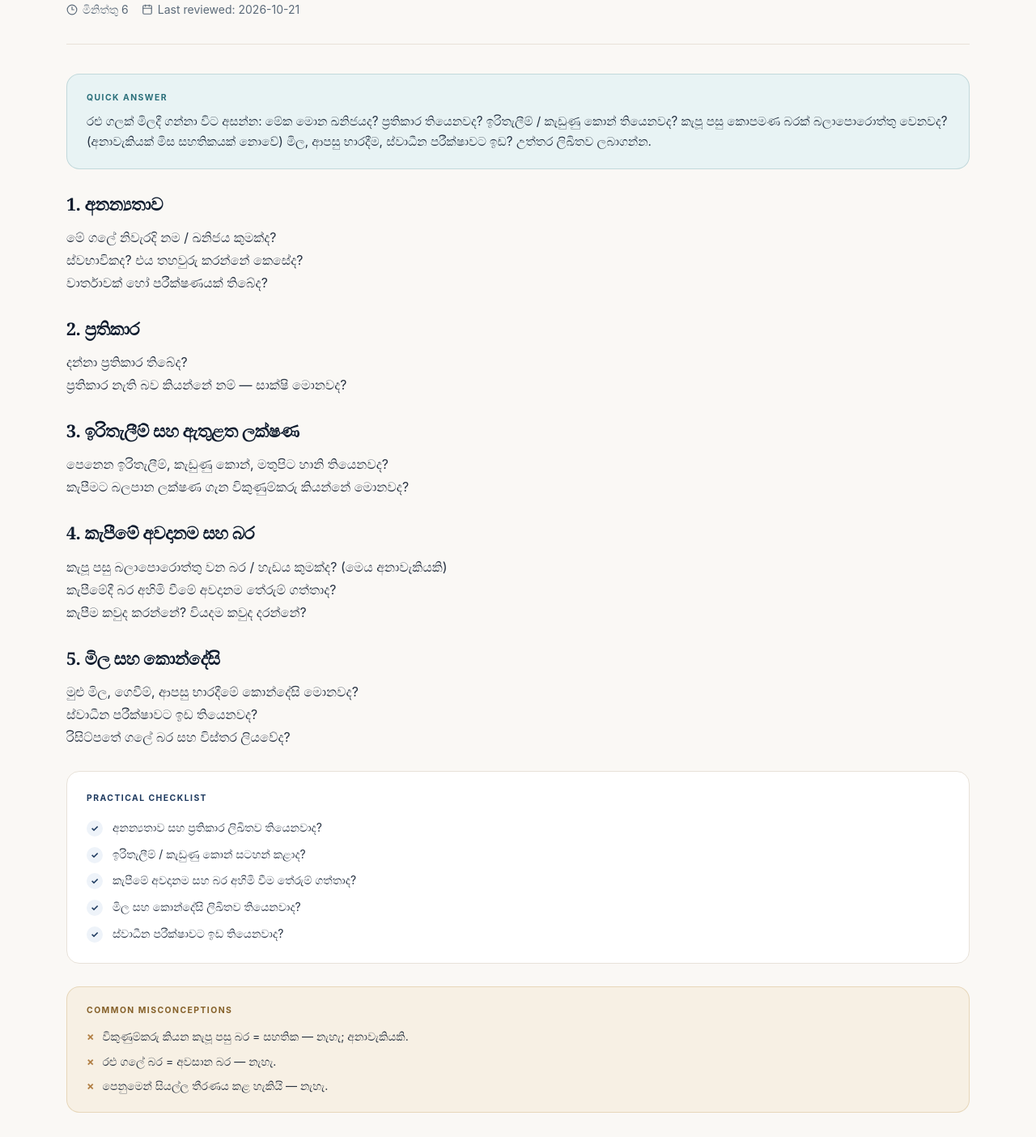
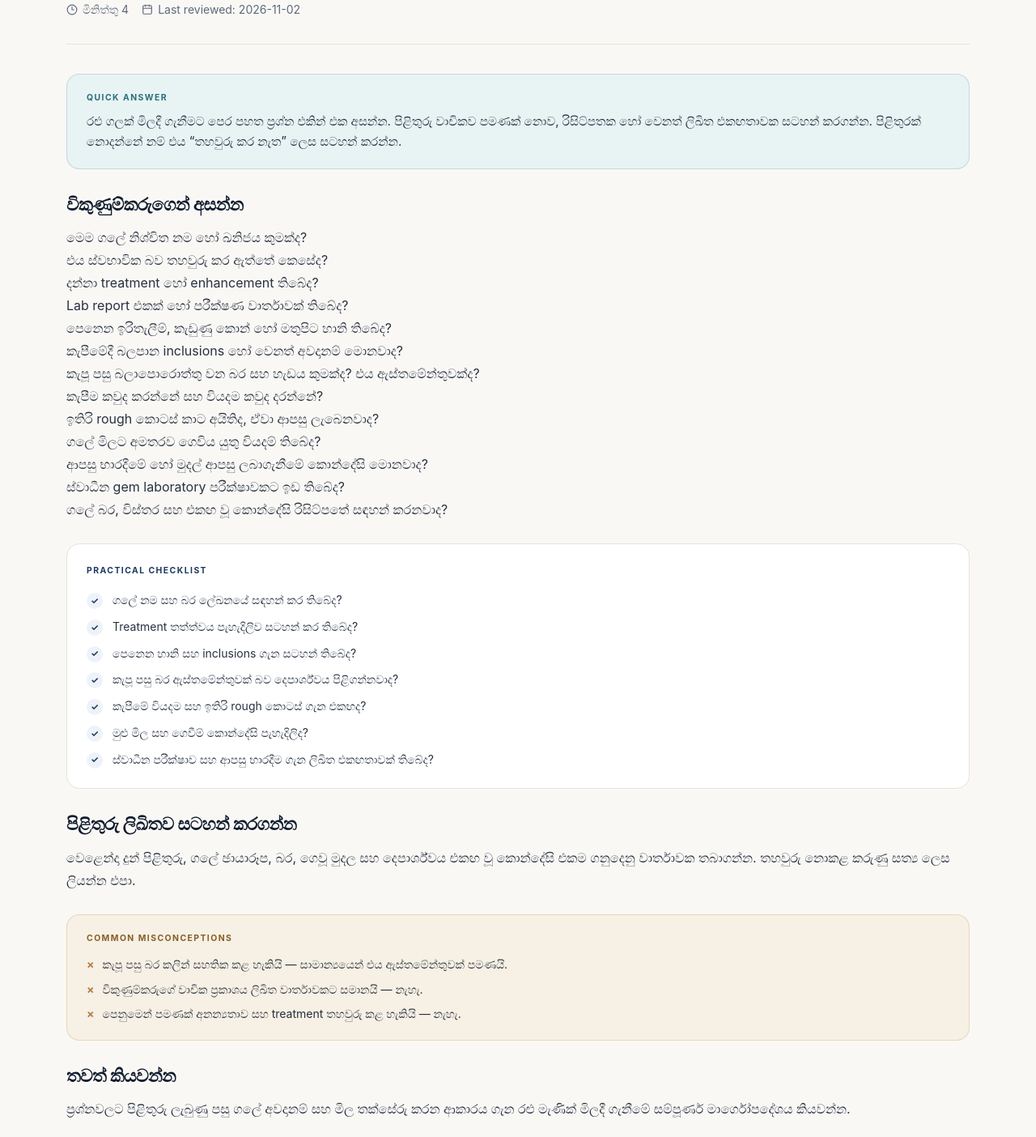
Before and after one commit to LinukaBandara/GemologyX, a Next.js app: page /si/learn/rough-gem-questions in a window 1280 px wide. Shown: the part 320-1724 px from the top of the page at 81% size. Built offline with nearby package versions, Linux system fonts and the light colour scheme.

Commit message:
content: refocus rough gemstone questions as buyer checklist

```diff
--- a/src/app/si/learn/rough-gem-questions/page.tsx
+++ b/src/app/si/learn/rough-gem-questions/page.tsx
@@ -10,95 +10,85 @@ import {
 export const metadata: Metadata = {
   title: "රළු මැණික් මිලදී ගන්නා විට අසන්න ඕනේ ප්‍රශ්න | GemologyX",
   description:
-    "රළු මැණික් ගලක් මිලදී ගැනීමට පෙර වෙළෙන්දාගෙන් අසිය යුතු ප්‍රශ්න — අනන්‍යතාව, ඉරිතැලීම්, කැපීමේ අවදානම සහ කොන්දේසි.",
+    "රළු මැණික් ගනුදෙනුවකදී වෙළෙන්දාගෙන් අසන්න සහ ලිඛිතව තහවුරු කරගන්න ප්‍රශ්න ඇතුළත් භාවිතයට පහසු checklist එක.",
 };
 
 export default function Page() {
   return (
     <ArticleLayout
       category="සිංහල මැණික් දැනුම"
-      readTime="මිනිත්තු 6"
+      readTime="මිනිත්තු 4"
       title="රළු මැණික් මිලදී ගන්නා විට අසන්න ඕනේ ප්‍රශ්න"
       crumbHref="/si/learn/buying-rough-gemstones"
       crumbLabel="රළු මැණික් මිලදී ගැනීම"
-      lastReviewed="2026-10-21"
+      lastReviewed="2026-11-02"
       related={[
-        { label: "රළු මැණික් මිලදී ගැනීම", href: "/si/learn/buying-rough-gemstones" },
+        { label: "රළු මැණික් මිලදී ගැනීමට පෙර", href: "/si/learn/buying-rough-gemstones" },
         { label: "රළු නිල්මැණික් වටිනාකම", href: "/si/learn/rough-blue-sapphire-value" },
         { label: "රළු ගලක ඇතුළත ලක්ෂණ", href: "/si/learn/rough-sapphire-inclusions" },
-        { label: "වෙළෙන්දාගෙන් අසන්න ඕනේ ප්‍රශ්න", href: "/si/learn/questions-to-ask-gem-dealer" },
       ]}
     >
       <QuickAnswer>
         <p>
-          රළු ගලක් මිලදී ගන්නා විට අසන්න: මේක මොන ඛනිජයද? ප්‍රතිකාර තියෙනවද?
-          ඉරිතැලීම් / කැඩුණු කොන් තියෙනවද? කැපූ පසු කොපමණ බරක් බලාපොරොත්තු වෙනවද?
-          (අනාවැකියක් මිස සහතිකයක් නොවේ) මිල, ආපසු භාරදීම, ස්වාධීන පරීක්ෂාවට ඉඩ?
-          උත්තර ලිඛිතව ලබාගන්න.
+          රළු ගලක් මිලදී ගැනීමට පෙර පහත ප්‍රශ්න එකින් එක අසන්න.
+          පිළිතුරු වාචිකව පමණක් නොව, රිසිට්පතක හෝ වෙනත් ලිඛිත
+          එකඟතාවක සටහන් කරගන්න. පිළිතුරක් නොදන්නේ නම් එය
+          “තහවුරු කර නැත” ලෙස සටහන් කරන්න.
         </p>
       </QuickAnswer>
 
-      <ArticleSection heading="1. අනන්‍යතාව">
+      <ArticleSection heading="විකුණුම්කරුගෙන් අසන්න">
         <ul>
-          <li>මේ ගලේ නිවැරදි නම / ඛනිජය කුමක්ද?</li>
-          <li>ස්වභාවිකද? එය තහවුරු කරන්නේ කෙසේද?</li>
-          <li>වාර්තාවක් හෝ පරීක්ෂණයක් තිබේද?</li>
-        </ul>
-      </ArticleSection>
-
-      <ArticleSection heading="2. ප්‍රතිකාර">
-        <ul>
-          <li>දන්නා ප්‍රතිකාර තිබේද?</li>
-          <li>ප්‍රතිකාර නැති බව කියන්නේ නම් — සාක්ෂි මොනවද?</li>
-        </ul>
-      </ArticleSection>
-
-      <ArticleSection heading="3. ඉරිතැලීම් සහ ඇතුළත ලක්ෂණ">
-        <ul>
-          <li>පෙනෙන ඉරිතැලීම්, කැඩුණු කොන්, මතුපිට හානි තියෙනවද?</li>
-          <li>කැපීමට බලපාන ලක්ෂණ ගැන විකුණුම්කරු කියන්නේ මොනවද?</li>
-        </ul>
-      </ArticleSection>
-
-      <ArticleSection heading="4. කැපීමේ අවදානම සහ බර">
-        <ul>
-          <li>කැපූ පසු බලාපොරොත්තු වන බර / හැඩය කුමක්ද? (මෙය අනාවැකියකි)</li>
-          <li>කැපීමේදී බර අහිමි වීමේ අවදානම තේරුම් ගත්තාද?</li>
-          <li>කැපීම කවුද කරන්නේ? වියදම කවුද දරන්නේ?</li>
-        </ul>
-      </ArticleSection>
-
-      <ArticleSection heading="5. මිල සහ කොන්දේසි">
-        <ul>
-          <li>මුළු මිල, ගෙවීම්, ආපසු භාරදීමේ කොන්දේසි මොනවද?</li>
-          <li>ස්වාධීන පරීක්ෂාවට ඉඩ තියෙනවද?</li>
-          <li>රිසිට්පතේ ගලේ බර සහ විස්තර ලියවේද?</li>
+          <li>මෙම ගලේ නිශ්චිත නම හෝ ඛනිජය කුමක්ද?</li>
+          <li>එය ස්වභාවික බව තහවුරු කර ඇත්තේ කෙසේද?</li>
+          <li>දන්නා treatment හෝ enhancement තිබේද?</li>
+          <li>Lab report එකක් හෝ පරීක්ෂණ වාර්තාවක් තිබේද?</li>
+          <li>පෙනෙන ඉරිතැලීම්, කැඩුණු කොන් හෝ මතුපිට හානි තිබේද?</li>
+          <li>කැපීමේදී බලපාන inclusions හෝ වෙනත් අවදානම් මොනවාද?</li>
+          <li>කැපූ පසු බලාපොරොත්තු වන බර සහ හැඩය කුමක්ද? එය ඇස්තමේන්තුවක්ද?</li>
+          <li>කැපීම කවුද කරන්නේ සහ වියදම කවුද දරන්නේ?</li>
+          <li>ඉතිරි rough කොටස් කාට අයිතිද, ඒවා ආපසු ලැබෙනවාද?</li>
+          <li>ගලේ මිලට අමතරව ගෙවිය යුතු වියදම් තිබේද?</li>
+          <li>ආපසු භාරදීමේ හෝ මුදල් ආපසු ලබාගැනීමේ කොන්දේසි මොනවාද?</li>
+          <li>ස්වාධීන gem laboratory පරීක්ෂාවකට ඉඩ තිබේද?</li>
+          <li>ගලේ බර, විස්තර සහ එකඟ වූ කොන්දේසි රිසිට්පතේ සඳහන් කරනවාද?</li>
         </ul>
       </ArticleSection>
 
       <PracticalChecklist
         items={[
-          "අනන්‍යතාව සහ ප්‍රතිකාර ලිඛිතව තියෙනවාද?",
-          "ඉරිතැලීම් / කැඩුණු කොන් සටහන් කළාද?",
-          "කැපීමේ අවදානම සහ බර අහිමි වීම තේරුම් ගත්තාද?",
-          "මිල සහ කොන්දේසි ලිඛිතව තියෙනවාද?",
-          "ස්වාධීන පරීක්ෂාවට ඉඩ තියෙනවාද?",
+          "ගලේ නම සහ බර ලේඛනයේ සඳහන් කර තිබේද?",
+          "Treatment තත්ත්වය පැහැදිලිව සටහන් කර තිබේද?",
+          "පෙනෙන හානි සහ inclusions ගැන සටහන් තිබේද?",
+          "කැපූ පසු බර ඇස්තමේන්තුවක් බව දෙපාර්ශ්වය පිළිගන්නවාද?",
+          "කැපීමේ වියදම සහ ඉතිරි rough කොටස් ගැන එකඟද?",
+          "මුළු මිල සහ ගෙවීම් කොන්දේසි පැහැදිලිද?",
+          "ස්වාධීන පරීක්ෂාව සහ ආපසු භාරදීම ගැන ලිඛිත එකඟතාවක් තිබේද?",
         ]}
       />
 
+      <ArticleSection heading="පිළිතුරු ලිඛිතව සටහන් කරගන්න">
+        <p>
+          වෙළෙන්දා දුන් පිළිතුරු, ගලේ ඡායාරූප, බර, ගෙවූ මුදල
+          සහ දෙපාර්ශ්වය එකඟ වූ කොන්දේසි එකම ගනුදෙනු වාර්තාවක
+          තබාගන්න. තහවුරු නොකළ කරුණු සත්‍ය ලෙස ලියන්න එපා.
+        </p>
+      </ArticleSection>
+
       <Misconceptions
         items={[
-          "විකුණුම්කරු කියන කැපූ පසු බර = සහතික — නැහැ; අනාවැකියකි.",
-          "රළු ගලේ බර = අවසාන බර — නැහැ.",
-          "පෙනුමෙන් සියල්ල තීරණය කළ හැකියි — නැහැ.",
+          "කැපූ පසු බර කලින් සහතික කළ හැකියි — සාමාන්‍යයෙන් එය ඇස්තමේන්තුවක් පමණයි.",
+          "විකුණුම්කරුගේ වාචික ප්‍රකාශය ලිඛිත වාර්තාවකට සමානයි — නැහැ.",
+          "පෙනුමෙන් පමණක් අනන්‍යතාව සහ treatment තහවුරු කළ හැකියි — නැහැ.",
         ]}
       />
 
-      <ArticleSection heading="මතක තබාගන්න">
+      <ArticleSection heading="තවත් කියවන්න">
         <p>
-          රළු ගලක වටිනාකම තක්සේරු කිරීම අවිනිශ්චිතය. කැපීමෙන් පසු බර සහ
-          ගුණාත්මකභාවය කලින් නිශ්චිතව සහතික කළ නොහැකියි. මෙම ලිපිය අධ්‍යාපනික
-          මාර්ගෝපදේශයකි.
+          ප්‍රශ්නවලට පිළිතුරු ලැබුණු පසු ගලේ අවදානම් සහ මිල තක්සේරු කරන
+          ආකාරය ගැන{" "}
+          <a href="/si/learn/buying-rough-gemstones">රළු මැණික් මිලදී ගැනීමේ සම්පූර්ණ මාර්ගෝපදේශය</a>{" "}
+          කියවන්න.
         </p>
       </ArticleSection>
     </ArticleLayout>
```
